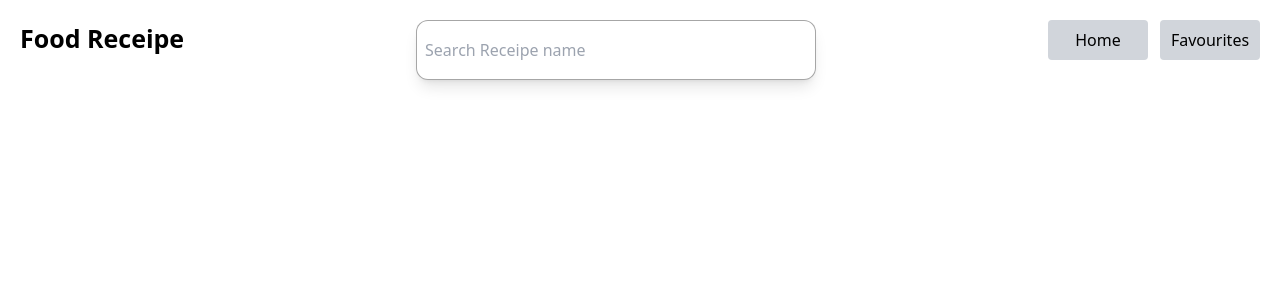
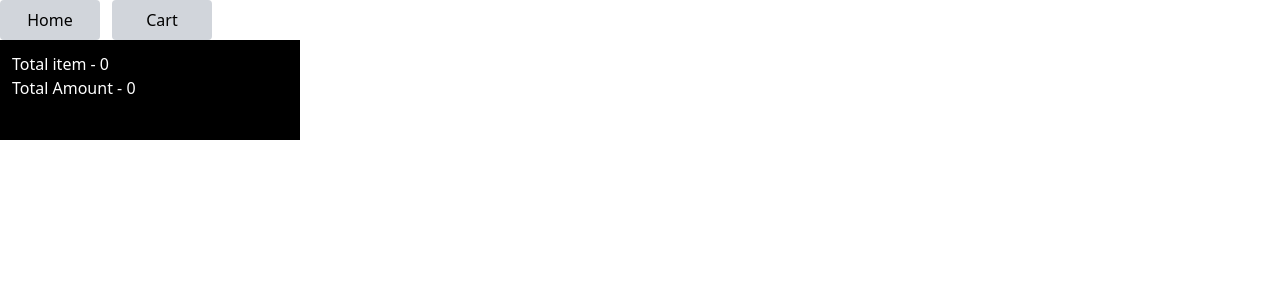
Before and after one commit to yamone178/react-mini-pjs, a React (Create React App) app: page /cart in a window 1280 px wide. Shown: the top 300 px of the page. Built offline with nearby package versions, Linux system fonts and the light colour scheme.

Commit message:
shopping-cart

```diff
--- a/package.json
+++ b/package.json
@@ -3,13 +3,16 @@
   "version": "0.1.0",
   "private": true,
   "dependencies": {
+    "@reduxjs/toolkit": "^2.2.1",
     "@testing-library/jest-dom": "^5.17.0",
     "@testing-library/react": "^13.4.0",
     "@testing-library/user-event": "^13.5.0",
     "react": "^18.2.0",
     "react-dom": "^18.2.0",
     "react-icons": "^5.0.1",
-    "react-router-dom": "^6.22.1",
+    "react-loader-spinner": "^6.1.6",
+    "react-redux": "^9.1.0",
+    "react-router-dom": "^6.22.2",
     "react-scripts": "5.0.1",
     "web-vitals": "^2.1.4"
   },
--- a/src/App.js
+++ b/src/App.js
@@ -5,6 +5,7 @@
 
 import FoodReceipe from "./components/food-receipe/FoodReceipe";
 import Navbar from "./components/food-receipe/Navbar";
+import ShoppingCart from "./components/shopping-cart/ShoppingCart";
 import OutsideClick from "./components/use-outside-click/OutsideClick";
 import Weather from "./components/weather/Weather";
 
@@ -37,7 +38,9 @@ function App() {
       {/* <Weather /> */}
 
       {/* Food receipe */}
-      <FoodReceipe />
+      {/* <FoodReceipe /> */}
+
+      <ShoppingCart />
 
 
     </div>
--- a/src/components/food-receipe/Navbar.jsx
+++ b/src/components/food-receipe/Navbar.jsx
@@ -9,7 +9,7 @@ const Navbar = () => {
 
   return (
     <div className='flex justify-between'>
-        <h2 className=' text-[25px] font-bold text-black'>Food Receipe</h2>
+        <h2 className=' text-[25px] font-bold text-red-500 '>Food Receipe</h2>
 
         <SearchBox />
 
--- /dev/null
+++ b/src/components/shopping-cart/Navbar.jsx
@@ -0,0 +1,22 @@
+import React from 'react'
+import { NavLink } from 'react-router-dom'
+
+const Navbar = () => {
+  return (
+    <div>
+       <ul className='flex gap-3'>
+            <li className=''>
+                <NavLink to='/'
+                className="inline-block p-2 text-center bg-gray-300 rounded w-[100px] hover:bg-black hover:text-white ">Home</NavLink>
+            </li>
+
+            <li>
+                <NavLink to='/cart'
+                 className="inline-block p-2 text-center bg-gray-300 rounded w-[100px] hover:bg-black hover:text-white " >Cart</NavLink>
+            </li>
+        </ul>
+    </div>
+  )
+}
+
+export default Navbar
--- /dev/null
+++ b/src/components/shopping-cart/ShoppingCart.jsx
@@ -0,0 +1,22 @@
+import React from 'react'
+import Navbar from './Navbar'
+import { Route, Routes } from 'react-router-dom'
+import Home from './pages/Home'
+import Cart from './pages/Cart'
+
+
+const ShoppingCart = () => {
+  return (
+    <div>
+        <Navbar />
+
+        <Routes>
+            <Route path={'/'}  element={<Home />}/>
+            <Route path={'/cart'}  element={<Cart />}/>
+
+        </Routes>
+    </div>
+  )
+}
+
+export default ShoppingCart
--- /dev/null
+++ b/src/components/shopping-cart/pages/Cart.jsx
@@ -0,0 +1,37 @@
+import React, { useState } from 'react'
+import { useSelector } from 'react-redux'
+import ProductItem from './ProductItem';
+import { useEffect } from 'react';
+
+const Cart = () => {
+
+  const [totalAmount, setTotalAmount] = useState(0)
+
+ const cart = useSelector(state => state.cart)
+
+  useEffect(()=>{
+    setTotalAmount(cart.reduce((acc, item) => acc + item.price, 0))
+  }, [cart])
+
+  return (
+    <div className='flex '>
+
+
+      <div className=''>
+      {
+        cart && cart.length >0 ?
+        cart.map((product) => <ProductItem key={product.id} product={product} />)
+
+        : ''
+      }
+      </div>
+
+      <div className="w-[300px] h-[100px] bg-black p-3">
+      <h2 className='text-white'>Total item - {cart.length}</h2>
+        <h2 className='text-white'>Total Amount - {totalAmount}</h2>
+      </div>
+    </div>
+  )
+}
+
+export default Cart
--- /dev/null
+++ b/src/components/shopping-cart/pages/Home.jsx
@@ -0,0 +1,57 @@
+import React, { useEffect, useState } from 'react'
+import ProductItem from './ProductItem'
+import { Circles } from 'react-loader-spinner'
+
+const Home = () => {
+
+    const [products, setProducts] = useState([])
+    const [loading, setLoading] = useState(false)
+
+
+    async function fetchProducts(){
+        try{
+            setLoading(true)
+            const res = await fetch('https://fakestoreapi.com/products')
+            const products = await res.json()
+
+           if(products){
+             setProducts(products)
+             setLoading(false)
+           }
+        }catch(e){
+            console.log(e.message);
+            setLoading(false)
+        }
+    }
+
+    useEffect(()=>{
+     fetchProducts()
+    }, [])
+
+
+  return (
+    <div className='m-5'>
+      {
+        loading ?
+        <Circles
+          width={'100'}
+          height={'100'}
+          color='blue'
+          visible={true}
+        />: (
+          <div className="grid grid-cols-4">
+          {
+
+            products && products.length > 0  ?
+            products.map((product) => <ProductItem key={product.id} product={product} />)
+            : null
+          }
+      </div>
+        )
+      }
+
+    </div>
+  )
+}
+
+export default Home
--- /dev/null
+++ b/src/components/shopping-cart/pages/ProductItem.jsx
@@ -0,0 +1,41 @@
+import React from 'react'
+import { useDispatch, useSelector } from 'react-redux'
+import { addToCart, removeFromCart } from '../store/slices/CartSlice'
+
+const ProductItem = ({product}) => {
+
+ const dispatch = useDispatch()
+
+ const cart = useSelector((state)=> state.cart)
+
+
+  const handleAddToCart = () =>{
+
+    dispatch(addToCart(product))
+
+    console.log(cart);
+  }
+
+  const handleRemoveCart = () =>{
+    dispatch(removeFromCart(product.id))
+    console.log(cart);
+  }
+
+
+
+  return (
+    <div className='w-[200px]  shadow-lg p-3 m-2'>
+        <img src={product?.image} alt="" />
+        <h2>{product?.title}</h2>
+        <h3>{product?.price}</h3>
+        <button onClick={cart.some((item) => item.id === product?.id) ? handleRemoveCart: handleAddToCart}
+        className='p-2 mt-3 text-white bg-black'>
+        {
+           cart.some((item) => item.id === product?.id) ? 'Remove from cart' : 'add to cart'
+        }
+        </button>
+    </div>
+  )
+}
+
+export default ProductItem
--- /dev/null
+++ b/src/components/shopping-cart/store/slices/CartSlice.js
@@ -0,0 +1,22 @@
+import { createSlice } from "@reduxjs/toolkit";
+
+const initialState = []
+
+export const cartSlice = createSlice({
+    name: 'cart',
+    initialState,
+    reducers: {
+        addToCart: (state, action)=>{
+            console.log(action.payload);
+            state.push(action.payload)
+        },
+        removeFromCart: (state, action)=>{
+           return state.filter((item)=> item.id !== action.payload)
+        }
+    }
+})
+
+
+export const {addToCart, removeFromCart} = cartSlice.actions
+
+export default cartSlice.reducer
--- /dev/null
+++ b/src/components/shopping-cart/store/store.js
@@ -0,0 +1,8 @@
+import { configureStore } from "@reduxjs/toolkit";
+import cartReducer  from './slices/CartSlice'
+
+ export const store = configureStore({
+ reducer : {
+    cart : cartReducer
+ },
+})
--- a/src/index.js
+++ b/src/index.js
@@ -5,15 +5,19 @@ import App from './App';
 import reportWebVitals from './reportWebVitals';
 import { BrowserRouter } from 'react-router-dom';
 import GlobalState from './components/food-receipe/Context/GlobalState';
+import { Provider } from 'react-redux';
+import { store } from './components/shopping-cart/store/store';
 
 const root = ReactDOM.createRoot(document.getElementById('root'));
 root.render(
 
     <BrowserRouter>
+
+    <Provider store={store}>
       <GlobalState>
         <App />
       </GlobalState>
-
+    </Provider>
     </BrowserRouter>
 
 
```
Also changed, not shown: 1 other file (tests, documents, lock files or other folders).
